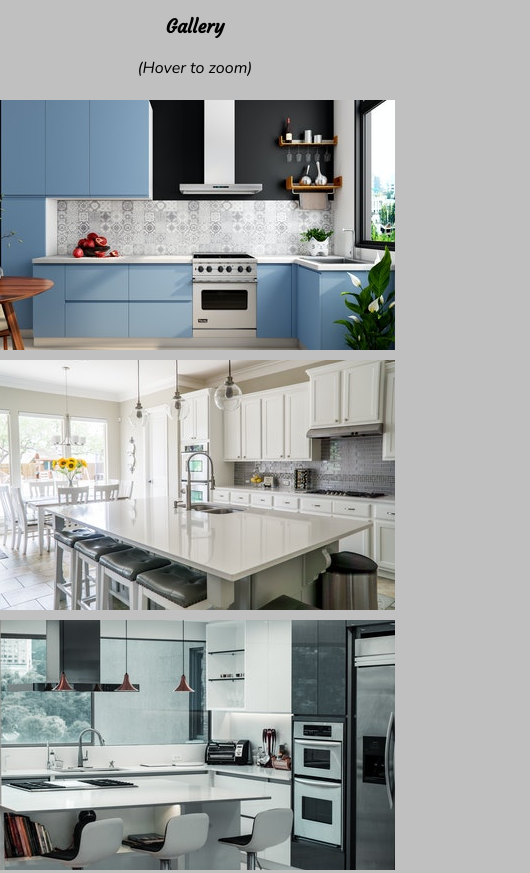
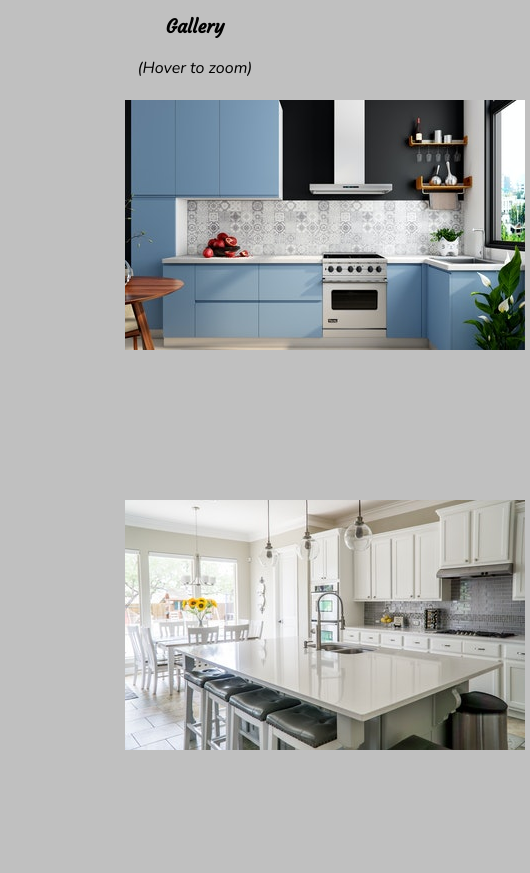
Before and after one commit to Attstar2021/first-project, a plain HTML site: page index.html in a window 390 px wide. Shown: the part 1547-2420 px from the top of the page, 530 px wide, since content can reach past the window. Drawn offline with nearby package versions, Linux system fonts and the light colour scheme.

Commit message:
Add correction to gallery section

```diff
--- a/assets/css/style.css
+++ b/assets/css/style.css
@@ -232,10 +232,11 @@ a:hover{
             margin-right: 0;
         }
         #gal1, #gal2{
+            width: 100%;
+            height: 1200px;
            column-count: 1;
            align-items: center;
-           margin-right: 30px;
-           margin-left: 30px;
+
 
 
         }
```
